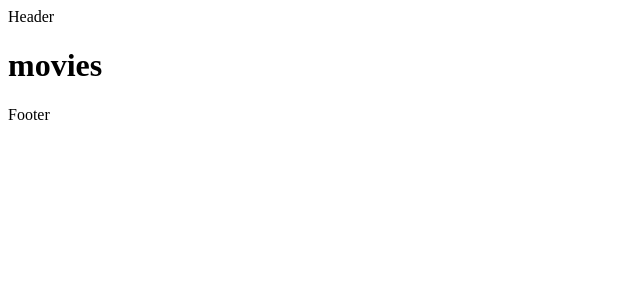
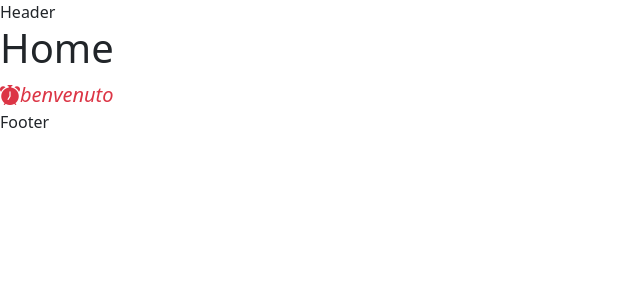
Before and after one commit to carlomagno-ale/webapp-react, a React (Vite) app: page / in a window 1280 px wide. Shown: the top 300 px of the page, without its empty margins (0-640 px from the left). Built offline with nearby package versions, Linux system fonts and the light colour scheme.

Commit message:
Add Home component and integrate with routing; update package dependencies

```diff
--- a/package.json
+++ b/package.json
@@ -14,6 +14,7 @@
     "bootstrap": "^5.3.5",
     "bootstrap-icons": "^1.11.3",
     "react": "^19.0.0",
+    "react-bootstrap-icons": "^1.11.5",
     "react-dom": "^19.0.0",
     "react-router-dom": "^7.5.0"
   },
--- a/src/App.jsx
+++ b/src/App.jsx
@@ -1,5 +1,6 @@
 import { BrowserRouter, Routes, Route } from "react-router-dom"
 import DefaultLayout from "./layouts/DefaultLayout"
+import Home from "./pages/Home"
 
 function App() {
 
@@ -8,7 +9,7 @@ function App() {
       <Routes>
         <Route Component={DefaultLayout}>
 
-          <Route path="/" element={<h1>movies</h1>} />
+          <Route path="/" Component={Home} />
 
         </Route>
       </Routes>
--- a/src/index.css
+++ b/src/index.css
@@ -1,3 +1,7 @@
+@import 'bootstrap';
+@import 'bootstrap-icons';
+
+
 :root {
   --light: white;
 }
--- /dev/null
+++ b/src/pages/Home.jsx
@@ -0,0 +1,14 @@
+
+
+export default function Home() {
+
+    return (
+
+        <>
+            <div className="home">
+                <h1>Home</h1>
+                <i className="bi bi-alarm-fill text-danger fs-5">benvenuto</i>
+            </div>
+        </>
+    )
+}
```
Also changed, not shown: 1 other file (tests, documents, lock files or other folders).
